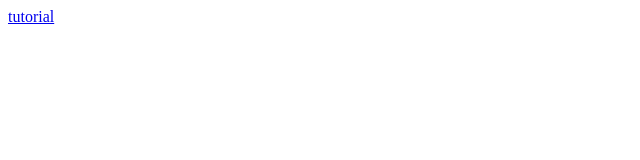
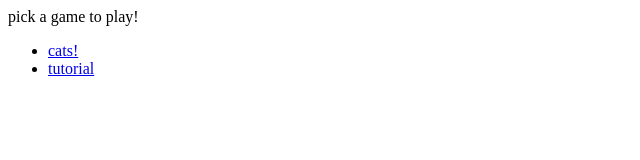
Before and after one commit to cdcformatc/cdcformatc.github.io, a plain HTML site: page index.html in a window 1280 px wide. Shown: the whole page, without its empty margins (0-640 px from the left). Drawn offline with Linux system fonts and the light colour scheme.

Commit message:
add cats to index.html

```diff
--- a/index.html
+++ b/index.html
@@ -1,3 +1,8 @@
 
-
-<a href="tutorial/tutorial.html">tutorial</a>
+<div>
+    <p>pick a game to play!</p>
+    <ul>
+        <li><a href="cats/cats.html">cats!</a></li>
+        <li><a href="tutorial/tutorial.html">tutorial</a></li>
+    </ul>
+</div>
```
